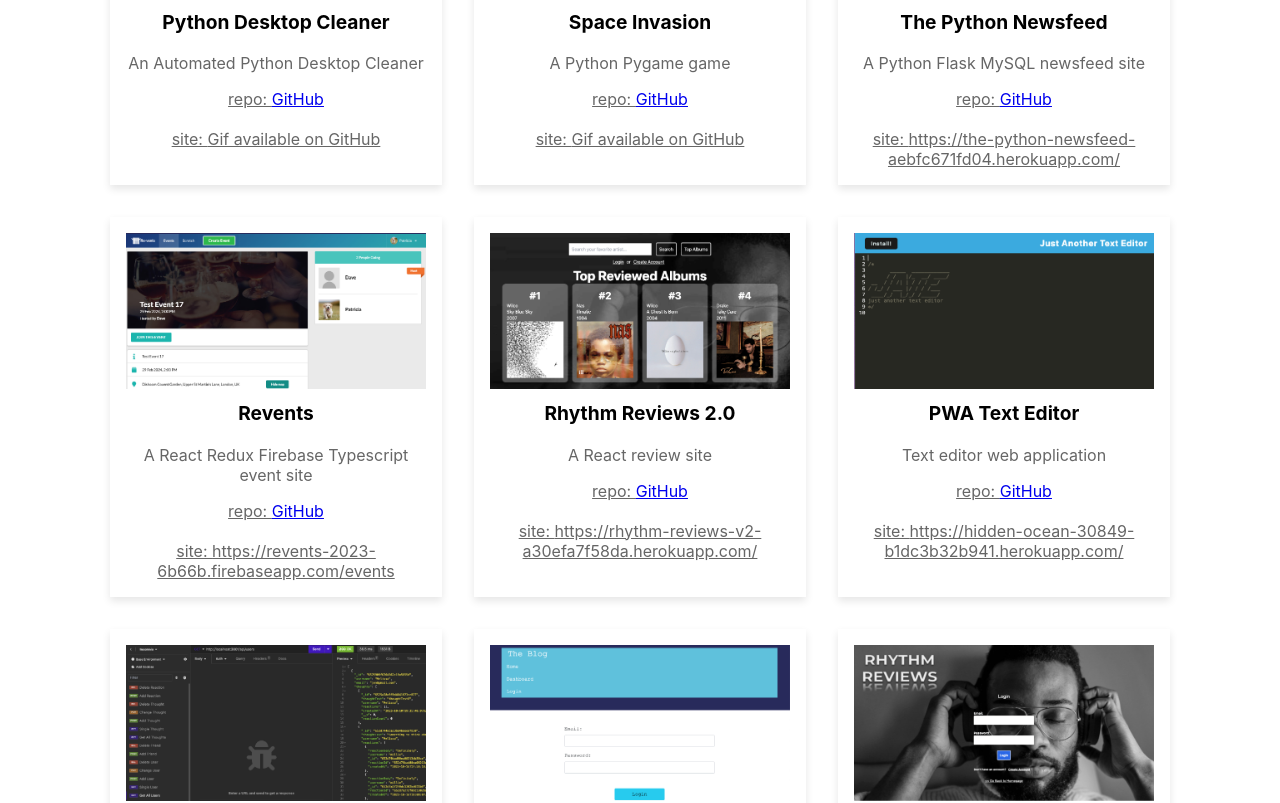
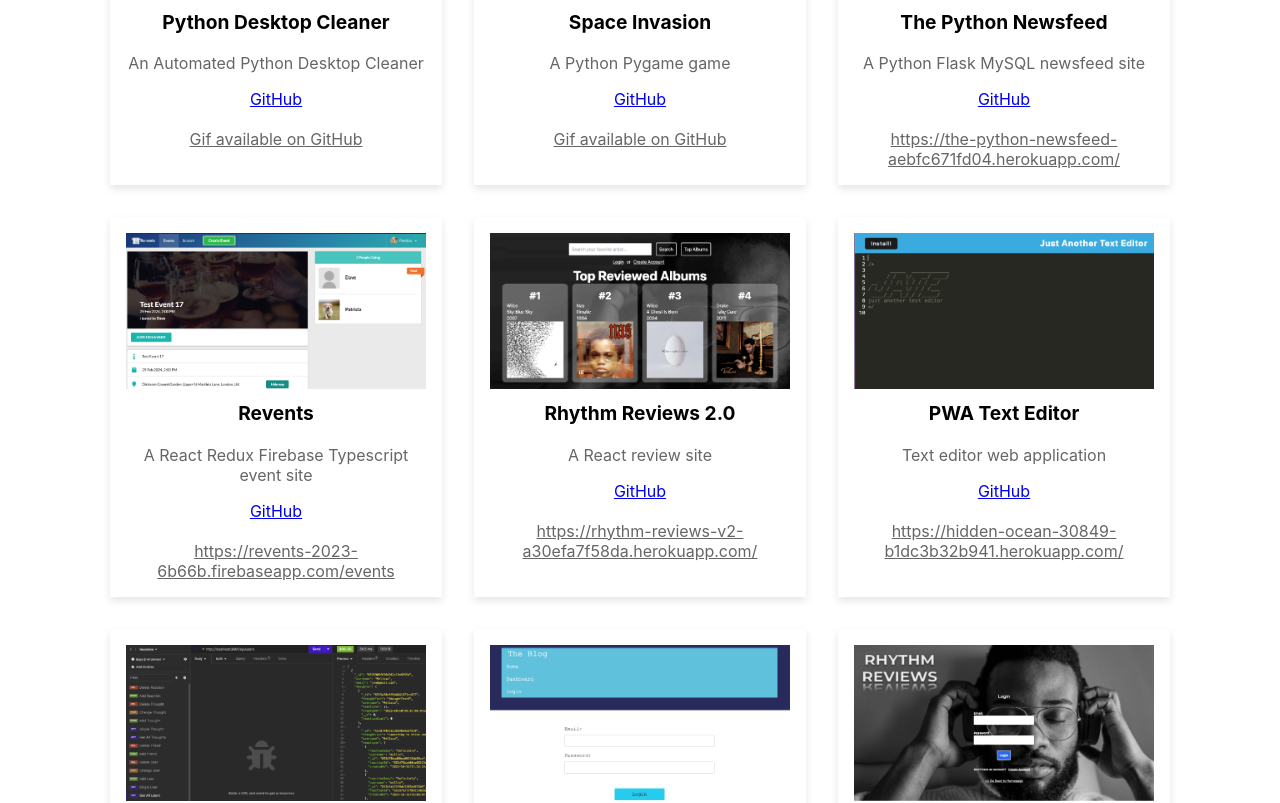
Before and after one commit to jenstem/react-portfolio, a React (Create React App) app: page / in a window 1280 px wide. Shown: the part 1136-1939 px from the top of the page. Built offline with nearby package versions, Linux system fonts and the light colour scheme.

Commit message:
Remove url and site words from ProjectCard

```diff
--- a/src/components/Project/ProjectCard.js
+++ b/src/components/Project/ProjectCard.js
@@ -9,9 +9,9 @@ export default function ProjectCard({ project }) {
       <img src={imageUrl} alt={title} className="project-image" />
       <h3 className="project-title">{title}</h3>
       <p className="project-description">{description}</p>
-      <a href={url} className="project-description hover-link">repo: {url} </a><br />
+      <a href={url} className="project-description hover-link">{url}</a><br />
       <br />
-      <a href={site} className="project-description hover-link">site: {site}</a>
+      <a href={site} className="project-description hover-link">{site}</a>
     </div>
 
   );
```
